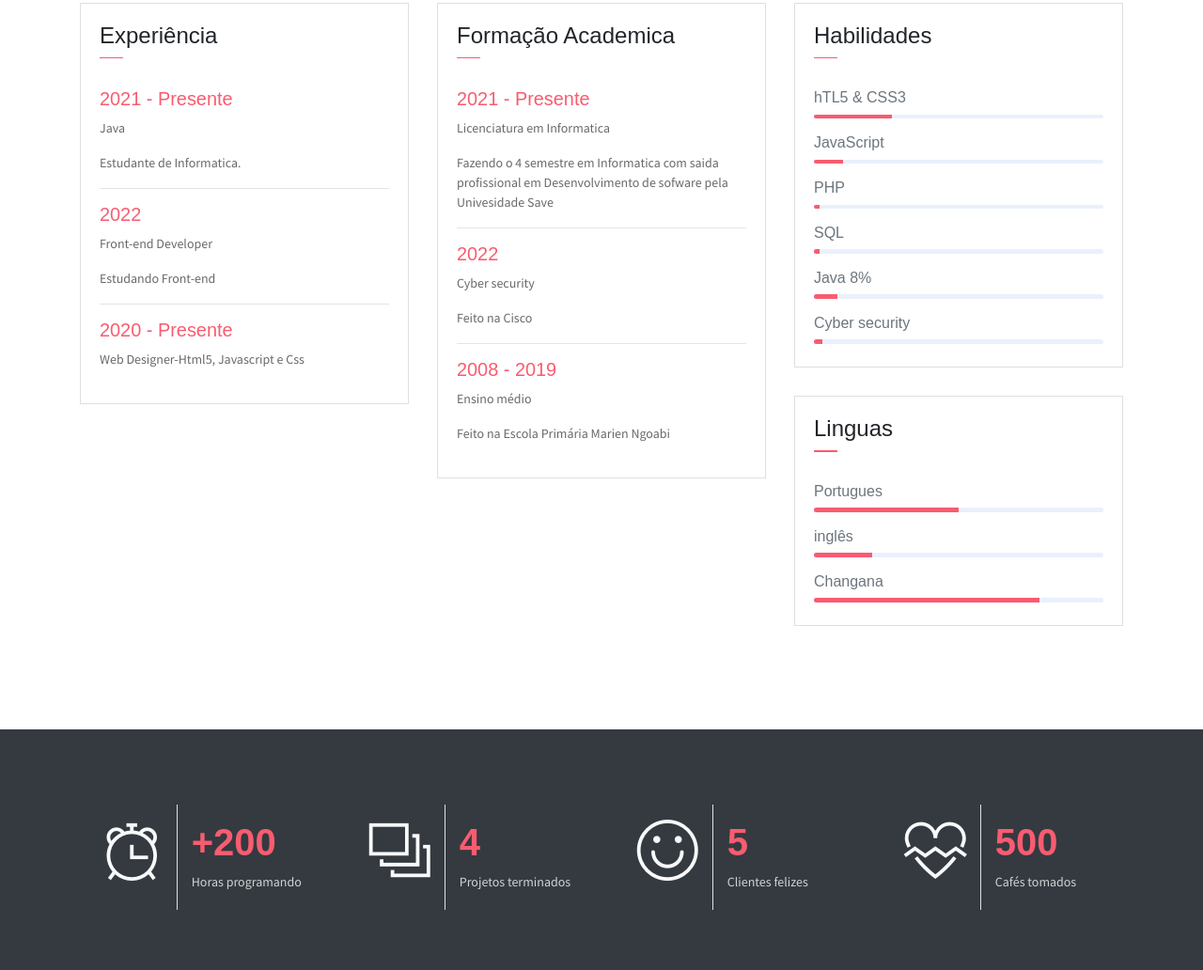
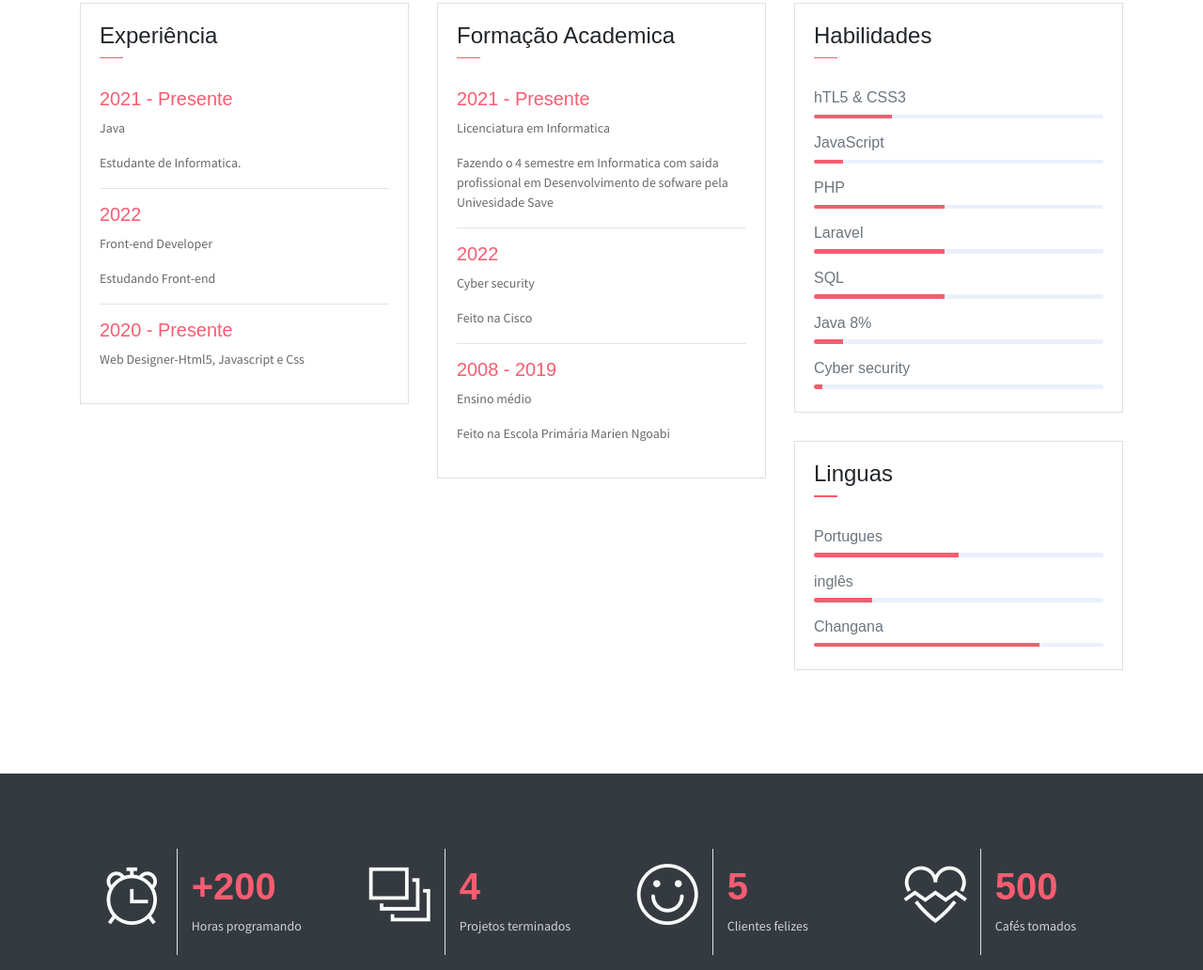
Before and after one commit to Onesimo23/Portfolio, a plain HTML site: page index.html in a window 1280 px wide. Shown: the part 1336-2368 px from the top of the page at 94% size. Drawn offline with Linux system fonts and the light colour scheme; some packages are replaced by stand-ins of ours.

Commit message:
Update index.html

```diff
--- a/index.html
+++ b/index.html
@@ -320,7 +320,18 @@
                   <div
                     class="progress-bar bg-danger"
                     role="progressbar"
-                    style="width: 2%"
+                    style="width: 45%"
+                    aria-valuenow="75"
+                    aria-valuemin="0"
+                    aria-valuemax="100"
+                  ></div>
+                </div>
+                <h6>Laravel</h6>
+                <div class="progress mb-3">
+                  <div
+                    class="progress-bar bg-danger"
+                    role="progressbar"
+                    style="width: 45%"
                     aria-valuenow="75"
                     aria-valuemin="0"
                     aria-valuemax="100"
@@ -331,7 +342,7 @@
                   <div
                     class="progress-bar bg-danger"
                     role="progressbar"
-                    style="width: 2%"
+                    style="width: 45%"
                     aria-valuenow="75"
                     aria-valuemin="0"
                     aria-valuemax="100"
@@ -342,7 +353,7 @@
                   <div
                     class="progress-bar bg-danger"
                     role="progressbar"
-                    style="width: 8%"
+                    style="width: 10%"
                     aria-valuenow="75"
                     aria-valuemin="0"
                     aria-valuemax="100"
```
